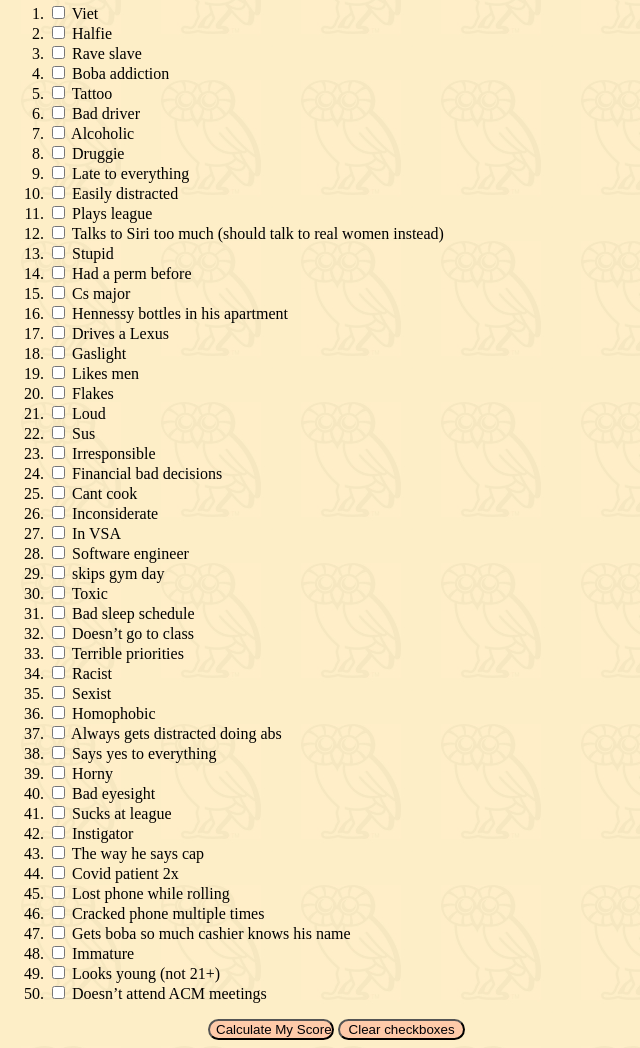
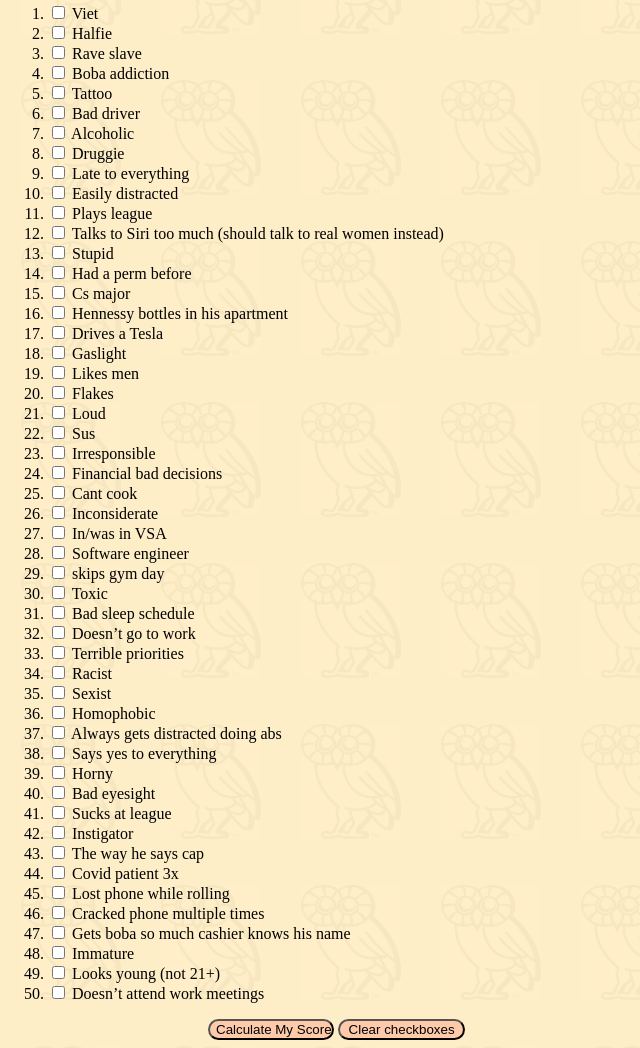
Before and after one commit to steets250/jeffpuritytest, a plain HTML site: page index.html in a window 1280 px wide. Shown: the part 264-1312 px from the top of the page, without its empty margins (0-640 px from the left). Drawn offline with nearby package versions, Linux system fonts and the light colour scheme.

Commit message:
general updates  (#3)

```diff
--- a/index.html
+++ b/index.html
@@ -74,7 +74,7 @@
                     <li> <input type="checkbox" id="14"> Had a perm before
                     <li> <input type="checkbox" id="15"> Cs major
                     <li> <input type="checkbox" id="16"> Hennessy bottles in his apartment
-                    <li> <input type="checkbox" id="17"> Drives a Lexus
+                    <li> <input type="checkbox" id="17"> Drives a Tesla
                     <li> <input type="checkbox" id="18"> Gaslight
                     <li> <input type="checkbox" id="19"> Likes men
                     <li> <input type="checkbox" id="20"> Flakes
@@ -84,12 +84,12 @@
                     <li> <input type="checkbox" id="24"> Financial bad decisions
                     <li> <input type="checkbox" id="25"> Cant cook
                     <li> <input type="checkbox" id="26"> Inconsiderate
-                    <li> <input type="checkbox" id="27"> In VSA
+                    <li> <input type="checkbox" id="27"> In/was in VSA
                     <li> <input type="checkbox" id="28"> Software engineer
                     <li> <input type="checkbox" id="29"> skips gym day
                     <li> <input type="checkbox" id="30"> Toxic
                     <li> <input type="checkbox" id="31"> Bad sleep schedule
-                    <li> <input type="checkbox" id="32"> Doesn’t go to class
+                    <li> <input type="checkbox" id="32"> Doesn’t go to work
                     <li> <input type="checkbox" id="33"> Terrible priorities
                     <li> <input type="checkbox" id="34"> Racist
                     <li> <input type="checkbox" id="35"> Sexist
@@ -101,13 +101,13 @@
                     <li> <input type="checkbox" id="41"> Sucks at league
                     <li> <input type="checkbox" id="42"> Instigator
                     <li> <input type="checkbox" id="43"> The way he says cap
-                    <li> <input type="checkbox" id="44"> Covid patient 2x
+                    <li> <input type="checkbox" id="44"> Covid patient 3x
                     <li> <input type="checkbox" id="45"> Lost phone while rolling
                     <li> <input type="checkbox" id="46"> Cracked phone multiple times
                     <li> <input type="checkbox" id="47"> Gets boba so much cashier knows his name
                     <li> <input type="checkbox" id="48"> Immature
                     <li> <input type="checkbox" id="49"> Looks young (not 21+)
-                    <li> <input type="checkbox" id="50"> Doesn’t attend ACM meetings
+                    <li> <input type="checkbox" id="50"> Doesn’t attend work meetings
                 </ol>
 
                 <input class="button" id="submit" type="submit" value="Calculate My Score!">
```
